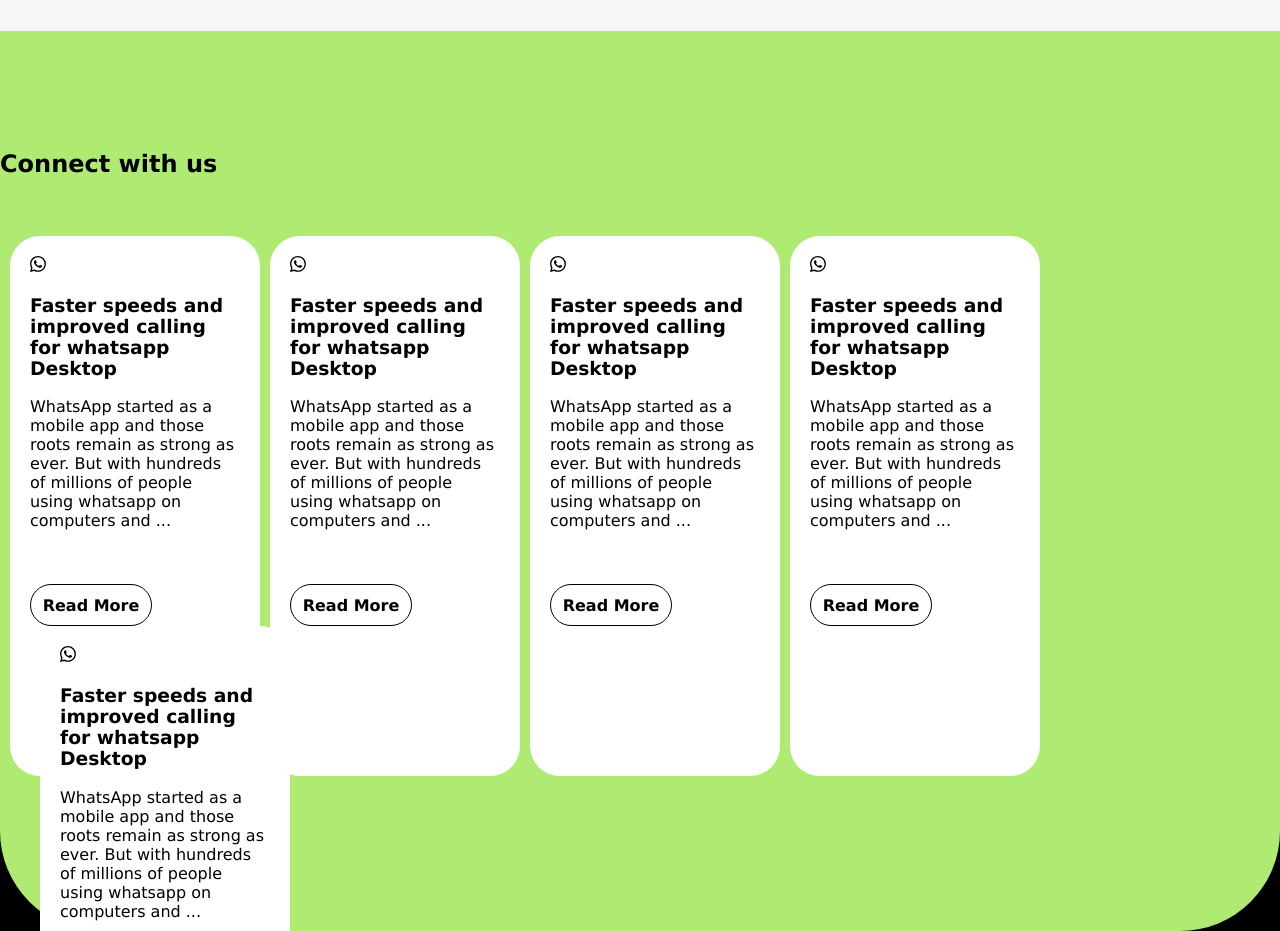
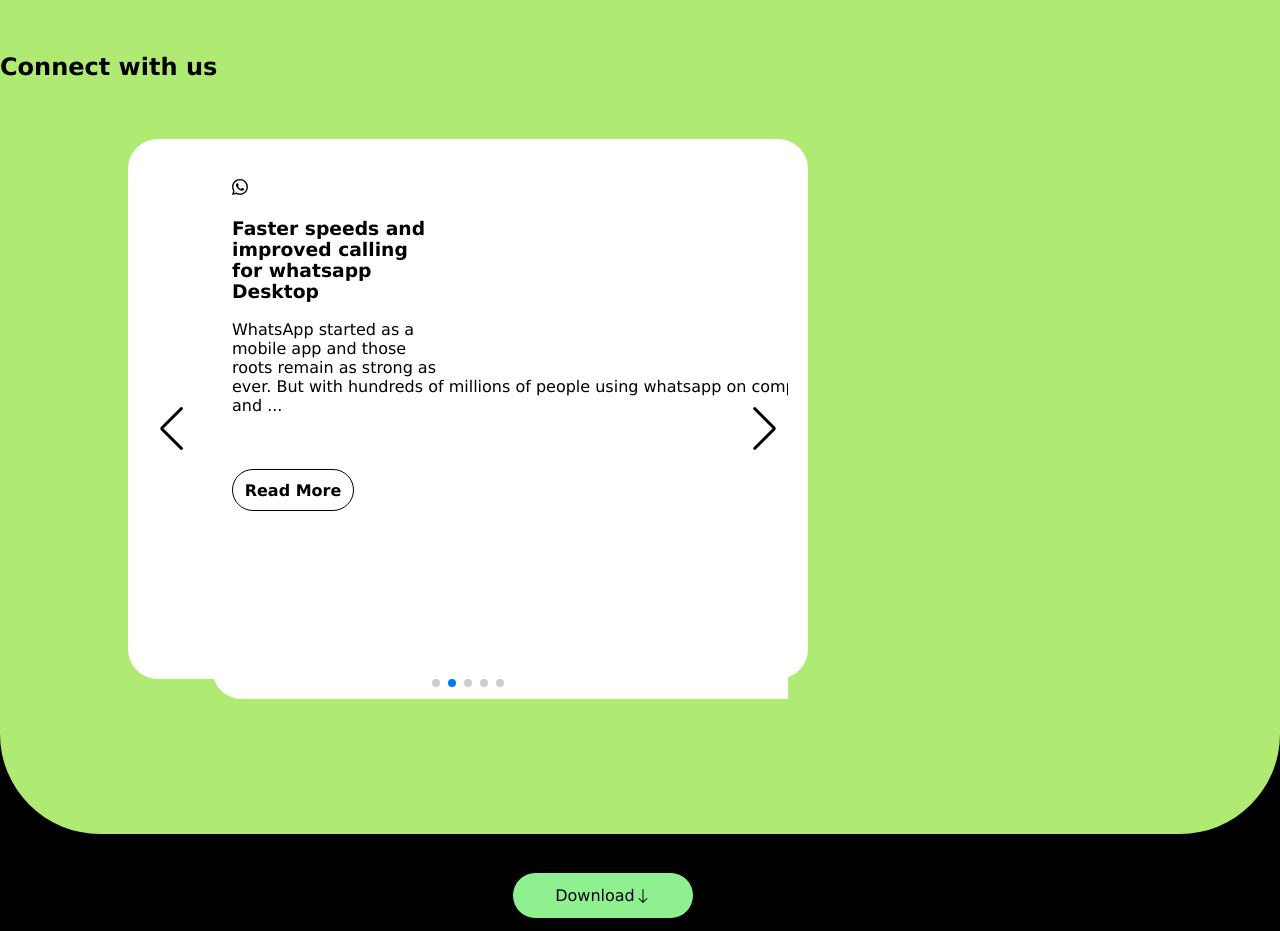
Before and after one commit to elijahmottey/whatsapp_clone, a plain HTML site: page index.html in a window 1280 px wide. Shown: the part 760-1691 px from the top of the page. Drawn offline with nearby package versions, Linux system fonts and the light colour scheme.

Commit message:
first commit

```diff
--- a/humburger.css
+++ /dev/null
@@ -1,20 +0,0 @@
-body{
-    background: cadetblue;
-}
-/*
-humburger
- */
-.humburger{
-    display: block;
-    height:fit-content;
-    width: 25px;
-    padding: 5px;
-    cursor: pointer;
-}
-.humburger>div{
-    width: 100%;
-    height: 3px;
-    margin: 4px 0;
-    transition: all 0.5s;
-    background-color: black;
-}
--- a/index.css
+++ b/index.css
@@ -26,6 +26,17 @@ button{
 
 
 }
+.swiper-wrapper{
+    width: 100%;
+    height:fit-content;
+
+}
+img{
+    width:100%;
+}
+.swiper .swiper-button-prev ,.swiper .swiper-button-next{
+ color: black;
+}
 .connect{
     background: rgb(175, 235, 115);
     max-width: 100%;
@@ -41,12 +52,13 @@ button{
 
 
 .content{
-    width: 210px;
+    width: 50vw;
     height: 500px;
     background: white;
     border-radius: 30px;
-    margin-left: 10px;
+    margin-left: 10%;
     padding: 20px;
+
 }
 .read-more {
     height: 40px;
@@ -426,11 +438,7 @@ transition: all 0.5s;
         #imageReact-1{
             display: none;
         }
-        .swipe-section{
-            overflow-x: scroll;
-            overflow-y: hidden;
 
-        }
 
         #message{
 
--- a/index.html
+++ b/index.html
@@ -7,6 +7,7 @@
     <title>Whatsapp Clone</title>
     <link rel="stylesheet" href="index.css">
     <link rel="shortcut icon" href="./pics/whatsapp logo.png" type="image/x-icon">
+    <link rel="stylesheet" href="https://unpkg.com/swiper/swiper-bundle.min.css" />
 </head>
 <body>
 
@@ -108,8 +109,38 @@
                                 <h4><a href="#">Read More</a></h4>
                             </div>
                         </div></div>
-                          <div class="swiper-slide">Slide 3</div>
-                          <div class="swiper-slide">Slide 3</div>
+                          <div class="swiper-slide"><div class="content">
+                            <img src="#" alt=""><svg xmlns="http://www.w3.org/2000/svg" width="16" height="16" fill="currentColor" class="bi bi-whatsapp" viewBox="0 0 16 16">
+                                <path d="M13.601 2.326A7.854 7.854 0 0 0 7.994 0C3.627 0 .068 3.558.064 7.926c0 1.399.366 2.76 1.057 3.965L0 16l4.204-1.102a7.933 7.933 0 0 0 3.79.965h.004c4.368 0 7.926-3.558 7.93-7.93A7.898 7.898 0 0 0 13.6 2.326zM7.994 14.521a6.573 6.573 0 0 1-3.356-.92l-.24-.144-2.494.654.666-2.433-.156-.251a6.56 6.56 0 0 1-1.007-3.505c0-3.626 2.957-6.584 6.591-6.584a6.56 6.56 0 0 1 4.66 1.931 6.557 6.557 0 0 1 1.928 4.66c-.004 3.639-2.961 6.592-6.592 6.592zm3.615-4.934c-.197-.099-1.17-.578-1.353-.646-.182-.065-.315-.099-.445.099-.133.197-.513.646-.627.775-.114.133-.232.148-.43.05-.197-.1-.836-.308-1.592-.985-.59-.525-.985-1.175-1.103-1.372-.114-.198-.011-.304.088-.403.087-.088.197-.232.296-.346.1-.114.133-.198.198-.33.065-.134.034-.248-.015-.347-.05-.099-.445-1.076-.612-1.47-.16-.389-.323-.335-.445-.34-.114-.007-.247-.007-.38-.007a.729.729 0 0 0-.529.247c-.182.198-.691.677-.691 1.654 0 .977.71 1.916.81 2.049.098.133 1.394 2.132 3.383 2.992.47.205.84.326 1.129.418.475.152.904.129 1.246.08.38-.058 1.171-.48 1.338-.943.164-.464.164-.86.114-.943-.049-.084-.182-.133-.38-.232z"/>
+                              </svg><br>
+                            <h3>Faster speeds and <br> improved calling <br>for whatsapp <br>Desktop</h3>
+                            <p>WhatsApp started as a <br>mobile app and those <br>roots remain as strong as <br>ever. But with hundreds of millions of people using whatsapp on computers and ...</p><br><br>
+                            <div class="read-more">
+                                <h4><a href="#">Read More</a></h4>
+                            </div>
+                        </div ></div>
+                          <div class="swiper-slide"> <div class="content">
+                            <img src="#" alt=""><svg xmlns="http://www.w3.org/2000/svg" width="16" height="16" fill="currentColor" class="bi bi-whatsapp" viewBox="0 0 16 16">
+                                <path d="M13.601 2.326A7.854 7.854 0 0 0 7.994 0C3.627 0 .068 3.558.064 7.926c0 1.399.366 2.76 1.057 3.965L0 16l4.204-1.102a7.933 7.933 0 0 0 3.79.965h.004c4.368 0 7.926-3.558 7.93-7.93A7.898 7.898 0 0 0 13.6 2.326zM7.994 14.521a6.573 6.573 0 0 1-3.356-.92l-.24-.144-2.494.654.666-2.433-.156-.251a6.56 6.56 0 0 1-1.007-3.505c0-3.626 2.957-6.584 6.591-6.584a6.56 6.56 0 0 1 4.66 1.931 6.557 6.557 0 0 1 1.928 4.66c-.004 3.639-2.961 6.592-6.592 6.592zm3.615-4.934c-.197-.099-1.17-.578-1.353-.646-.182-.065-.315-.099-.445.099-.133.197-.513.646-.627.775-.114.133-.232.148-.43.05-.197-.1-.836-.308-1.592-.985-.59-.525-.985-1.175-1.103-1.372-.114-.198-.011-.304.088-.403.087-.088.197-.232.296-.346.1-.114.133-.198.198-.33.065-.134.034-.248-.015-.347-.05-.099-.445-1.076-.612-1.47-.16-.389-.323-.335-.445-.34-.114-.007-.247-.007-.38-.007a.729.729 0 0 0-.529.247c-.182.198-.691.677-.691 1.654 0 .977.71 1.916.81 2.049.098.133 1.394 2.132 3.383 2.992.47.205.84.326 1.129.418.475.152.904.129 1.246.08.38-.058 1.171-.48 1.338-.943.164-.464.164-.86.114-.943-.049-.084-.182-.133-.38-.232z"/>
+                              </svg><br>
+                            <h3>Faster speeds and <br> improved calling <br>for whatsapp <br>Desktop</h3>
+                            <p>WhatsApp started as a <br>mobile app and those <br>roots remain as strong as <br>ever. But with hundreds of millions of people using whatsapp on computers and ...</p><br><br>
+                            <div class="read-more">
+                                <h4><a href="#">Read More</a></h4>
+                            </div>
+                        </div></div>
+                        <div class="swiper-slide">
+                            <div class="content">
+                                <img src="#" alt=""><svg xmlns="http://www.w3.org/2000/svg" width="16" height="16" fill="currentColor" class="bi bi-whatsapp" viewBox="0 0 16 16">
+                                    <path d="M13.601 2.326A7.854 7.854 0 0 0 7.994 0C3.627 0 .068 3.558.064 7.926c0 1.399.366 2.76 1.057 3.965L0 16l4.204-1.102a7.933 7.933 0 0 0 3.79.965h.004c4.368 0 7.926-3.558 7.93-7.93A7.898 7.898 0 0 0 13.6 2.326zM7.994 14.521a6.573 6.573 0 0 1-3.356-.92l-.24-.144-2.494.654.666-2.433-.156-.251a6.56 6.56 0 0 1-1.007-3.505c0-3.626 2.957-6.584 6.591-6.584a6.56 6.56 0 0 1 4.66 1.931 6.557 6.557 0 0 1 1.928 4.66c-.004 3.639-2.961 6.592-6.592 6.592zm3.615-4.934c-.197-.099-1.17-.578-1.353-.646-.182-.065-.315-.099-.445.099-.133.197-.513.646-.627.775-.114.133-.232.148-.43.05-.197-.1-.836-.308-1.592-.985-.59-.525-.985-1.175-1.103-1.372-.114-.198-.011-.304.088-.403.087-.088.197-.232.296-.346.1-.114.133-.198.198-.33.065-.134.034-.248-.015-.347-.05-.099-.445-1.076-.612-1.47-.16-.389-.323-.335-.445-.34-.114-.007-.247-.007-.38-.007a.729.729 0 0 0-.529.247c-.182.198-.691.677-.691 1.654 0 .977.71 1.916.81 2.049.098.133 1.394 2.132 3.383 2.992.47.205.84.326 1.129.418.475.152.904.129 1.246.08.38-.058 1.171-.48 1.338-.943.164-.464.164-.86.114-.943-.049-.084-.182-.133-.38-.232z"/>
+                                  </svg><br>
+                                <h3>Faster speeds and <br> improved calling <br>for whatsapp <br>Desktop</h3>
+                                <p>WhatsApp started as a <br>mobile app and those <br>roots remain as strong as <br>ever. But with hundreds of millions of people using whatsapp on computers and ...</p><br><br>
+                                <div class="read-more">
+                                    <h4><a href="#">Read More</a></h4>
+                                </div>
+                            </div>
+                        </div>
                           ...
                         </div>
                         <!-- If we need pagination -->
@@ -124,36 +155,8 @@
 
                 </div>
 
-                <div class="content">
-                    <img src="#" alt=""><svg xmlns="http://www.w3.org/2000/svg" width="16" height="16" fill="currentColor" class="bi bi-whatsapp" viewBox="0 0 16 16">
-                        <path d="M13.601 2.326A7.854 7.854 0 0 0 7.994 0C3.627 0 .068 3.558.064 7.926c0 1.399.366 2.76 1.057 3.965L0 16l4.204-1.102a7.933 7.933 0 0 0 3.79.965h.004c4.368 0 7.926-3.558 7.93-7.93A7.898 7.898 0 0 0 13.6 2.326zM7.994 14.521a6.573 6.573 0 0 1-3.356-.92l-.24-.144-2.494.654.666-2.433-.156-.251a6.56 6.56 0 0 1-1.007-3.505c0-3.626 2.957-6.584 6.591-6.584a6.56 6.56 0 0 1 4.66 1.931 6.557 6.557 0 0 1 1.928 4.66c-.004 3.639-2.961 6.592-6.592 6.592zm3.615-4.934c-.197-.099-1.17-.578-1.353-.646-.182-.065-.315-.099-.445.099-.133.197-.513.646-.627.775-.114.133-.232.148-.43.05-.197-.1-.836-.308-1.592-.985-.59-.525-.985-1.175-1.103-1.372-.114-.198-.011-.304.088-.403.087-.088.197-.232.296-.346.1-.114.133-.198.198-.33.065-.134.034-.248-.015-.347-.05-.099-.445-1.076-.612-1.47-.16-.389-.323-.335-.445-.34-.114-.007-.247-.007-.38-.007a.729.729 0 0 0-.529.247c-.182.198-.691.677-.691 1.654 0 .977.71 1.916.81 2.049.098.133 1.394 2.132 3.383 2.992.47.205.84.326 1.129.418.475.152.904.129 1.246.08.38-.058 1.171-.48 1.338-.943.164-.464.164-.86.114-.943-.049-.084-.182-.133-.38-.232z"/>
-                      </svg><br>
-                    <h3>Faster speeds and <br> improved calling <br>for whatsapp <br>Desktop</h3>
-                    <p>WhatsApp started as a <br>mobile app and those <br>roots remain as strong as <br>ever. But with hundreds of millions of people using whatsapp on computers and ...</p><br><br>
-                    <div class="read-more">
-                        <h4><a href="#">Read More</a></h4>
-                    </div>
-                </div >
-                <div class="content">
-                    <img src="#" alt=""><svg xmlns="http://www.w3.org/2000/svg" width="16" height="16" fill="currentColor" class="bi bi-whatsapp" viewBox="0 0 16 16">
-                        <path d="M13.601 2.326A7.854 7.854 0 0 0 7.994 0C3.627 0 .068 3.558.064 7.926c0 1.399.366 2.76 1.057 3.965L0 16l4.204-1.102a7.933 7.933 0 0 0 3.79.965h.004c4.368 0 7.926-3.558 7.93-7.93A7.898 7.898 0 0 0 13.6 2.326zM7.994 14.521a6.573 6.573 0 0 1-3.356-.92l-.24-.144-2.494.654.666-2.433-.156-.251a6.56 6.56 0 0 1-1.007-3.505c0-3.626 2.957-6.584 6.591-6.584a6.56 6.56 0 0 1 4.66 1.931 6.557 6.557 0 0 1 1.928 4.66c-.004 3.639-2.961 6.592-6.592 6.592zm3.615-4.934c-.197-.099-1.17-.578-1.353-.646-.182-.065-.315-.099-.445.099-.133.197-.513.646-.627.775-.114.133-.232.148-.43.05-.197-.1-.836-.308-1.592-.985-.59-.525-.985-1.175-1.103-1.372-.114-.198-.011-.304.088-.403.087-.088.197-.232.296-.346.1-.114.133-.198.198-.33.065-.134.034-.248-.015-.347-.05-.099-.445-1.076-.612-1.47-.16-.389-.323-.335-.445-.34-.114-.007-.247-.007-.38-.007a.729.729 0 0 0-.529.247c-.182.198-.691.677-.691 1.654 0 .977.71 1.916.81 2.049.098.133 1.394 2.132 3.383 2.992.47.205.84.326 1.129.418.475.152.904.129 1.246.08.38-.058 1.171-.48 1.338-.943.164-.464.164-.86.114-.943-.049-.084-.182-.133-.38-.232z"/>
-                      </svg><br>
-                    <h3>Faster speeds and <br> improved calling <br>for whatsapp <br>Desktop</h3>
-                    <p>WhatsApp started as a <br>mobile app and those <br>roots remain as strong as <br>ever. But with hundreds of millions of people using whatsapp on computers and ...</p><br><br>
-                    <div class="read-more">
-                        <h4><a href="#">Read More</a></h4>
-                    </div>
-                </div>
-                <div class="content">
-                    <img src="#" alt=""><svg xmlns="http://www.w3.org/2000/svg" width="16" height="16" fill="currentColor" class="bi bi-whatsapp" viewBox="0 0 16 16">
-                        <path d="M13.601 2.326A7.854 7.854 0 0 0 7.994 0C3.627 0 .068 3.558.064 7.926c0 1.399.366 2.76 1.057 3.965L0 16l4.204-1.102a7.933 7.933 0 0 0 3.79.965h.004c4.368 0 7.926-3.558 7.93-7.93A7.898 7.898 0 0 0 13.6 2.326zM7.994 14.521a6.573 6.573 0 0 1-3.356-.92l-.24-.144-2.494.654.666-2.433-.156-.251a6.56 6.56 0 0 1-1.007-3.505c0-3.626 2.957-6.584 6.591-6.584a6.56 6.56 0 0 1 4.66 1.931 6.557 6.557 0 0 1 1.928 4.66c-.004 3.639-2.961 6.592-6.592 6.592zm3.615-4.934c-.197-.099-1.17-.578-1.353-.646-.182-.065-.315-.099-.445.099-.133.197-.513.646-.627.775-.114.133-.232.148-.43.05-.197-.1-.836-.308-1.592-.985-.59-.525-.985-1.175-1.103-1.372-.114-.198-.011-.304.088-.403.087-.088.197-.232.296-.346.1-.114.133-.198.198-.33.065-.134.034-.248-.015-.347-.05-.099-.445-1.076-.612-1.47-.16-.389-.323-.335-.445-.34-.114-.007-.247-.007-.38-.007a.729.729 0 0 0-.529.247c-.182.198-.691.677-.691 1.654 0 .977.71 1.916.81 2.049.098.133 1.394 2.132 3.383 2.992.47.205.84.326 1.129.418.475.152.904.129 1.246.08.38-.058 1.171-.48 1.338-.943.164-.464.164-.86.114-.943-.049-.084-.182-.133-.38-.232z"/>
-                      </svg><br>
-                    <h3>Faster speeds and <br> improved calling <br>for whatsapp <br>Desktop</h3>
-                    <p>WhatsApp started as a <br>mobile app and those <br>roots remain as strong as <br>ever. But with hundreds of millions of people using whatsapp on computers and ...</p><br><br>
-                    <div class="read-more">
-                        <h4><a href="#">Read More</a></h4>
-                    </div>
-                </div>
+
+
             </div>
         </div>
      </div>
@@ -246,5 +249,29 @@
 
 
     <script src="./main.js"></script>
+    <script src="https://unpkg.com/swiper/swiper-bundle.min.js"></script>
+
+    <script>
+      const swiper = new Swiper( '.swiper',{
+   autoplay:{
+      delay:3000,
+      disableOnInteraction:false,
+   },
+    loop: true,
+
+    pagination: {
+      el: '.swiper-pagination',
+      clickable:true,
+    },
+
+
+    navigation: {
+      nextEl: '.swiper-button-next',
+      prevEl: '.swiper-button-prev',
+    },
+
+     });
+    </script>
+
 </body>
 </html>
```
Also changed, not shown: humburger.html (deleted, +0 -25 lines).
